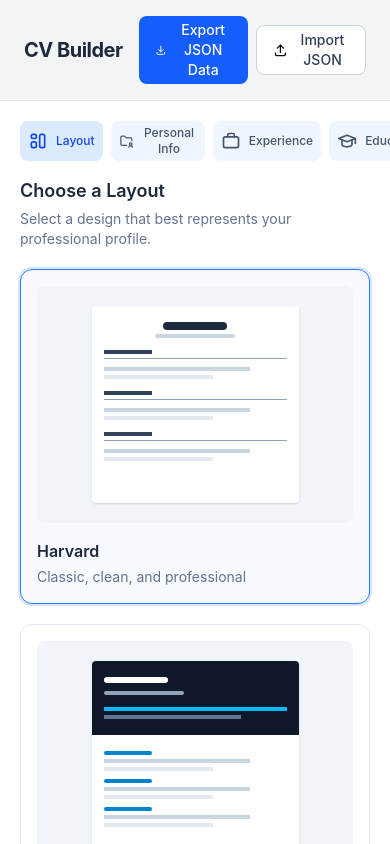
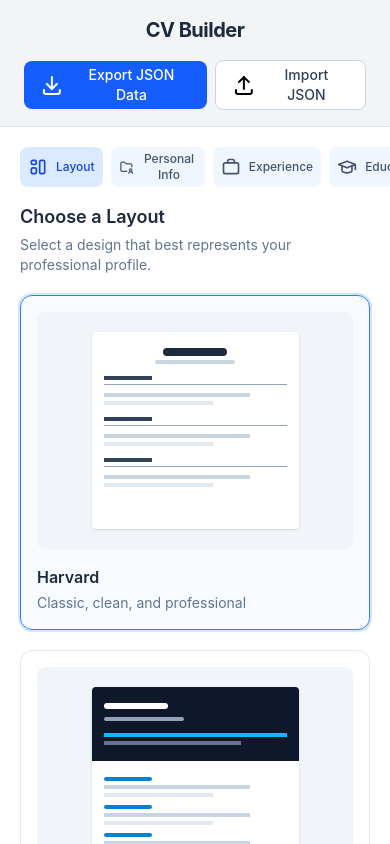
Before and after one commit to DynamesLuis/CV-Builder, a React (Vite) app: page / in a window 390 px wide. Shown: the top 844 px of the page. Built offline with nearby package versions, Linux system fonts and the light colour scheme.

Commit message:
ui: header responsive

```diff
--- a/src/components/Header.jsx
+++ b/src/components/Header.jsx
@@ -65,8 +65,8 @@ export default function Header({ onExportJSON, setCvData }) {
 
   return (
     <header className="w-full border-b border-slate-200 bg-gray-100 px-6 py-4">
-      <div className="mx-auto flex max-w-7xl items-center justify-between gap-4">
-        <h1 className="shrink-0 text-xl font-bold tracking-tight text-slate-800">
+      <div className="mx-auto flex max-w-7xl flex-col sm:flex-row sm:items-center sm:justify-between gap-4">
+        <h1 className="shrink-0 text-center text-xl font-bold tracking-tight text-slate-800">
           CV Builder
         </h1>
         <div className="flex items-center gap-2">
```
